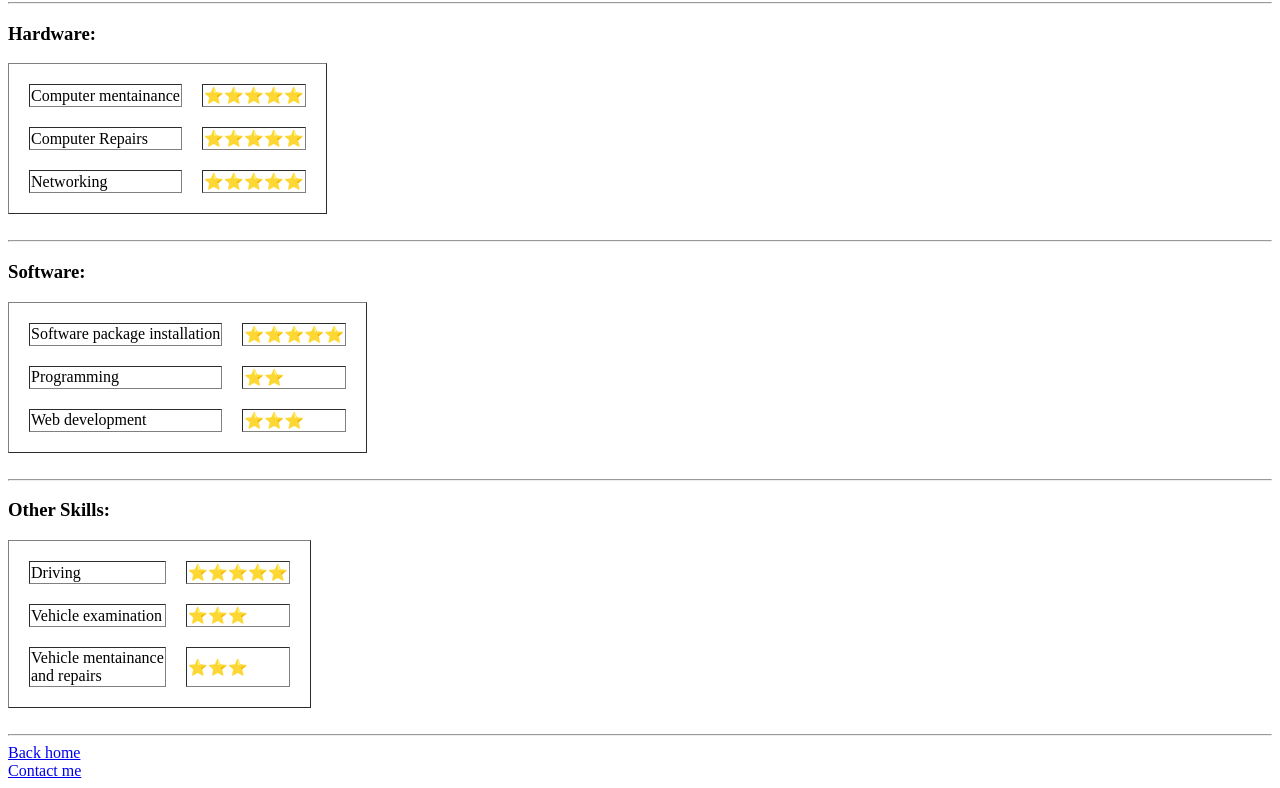
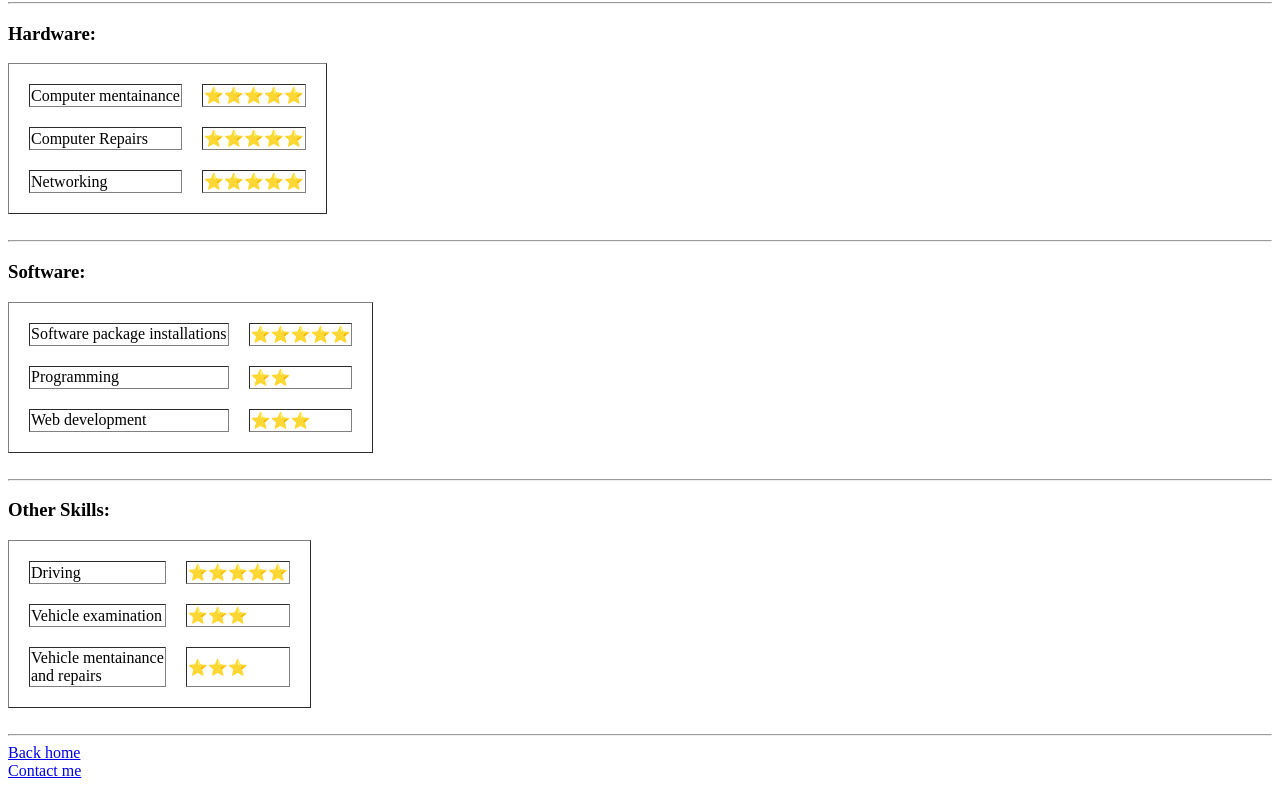
Before and after one commit to amarrmansaray/mycv, a plain HTML site: page skills.html in a window 1280 px wide. Shown: the part 78-866 px from the top of the page. Drawn offline with Linux system fonts and the light colour scheme.

Commit message:
Update skills.html

```diff
--- a/skills.html
+++ b/skills.html
@@ -29,7 +29,7 @@
     <h3>Software:</h3>
     <table cellspacing="20" border="1">
       <tr>
-        <td>Software package installation</td>
+        <td>Software package installations</td>
         <td>⭐⭐⭐⭐⭐</td>
       </tr>
       <tr>
```
